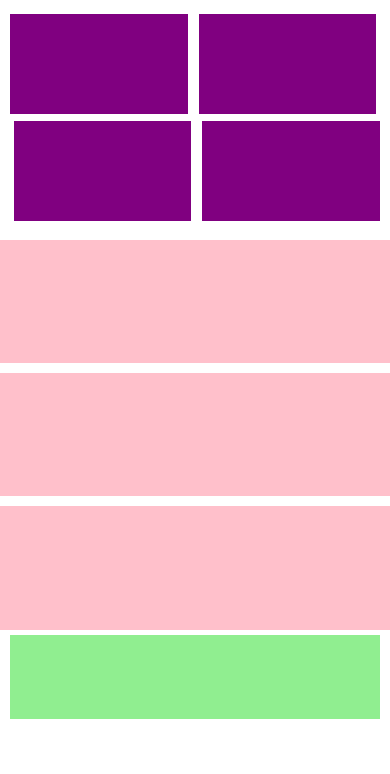
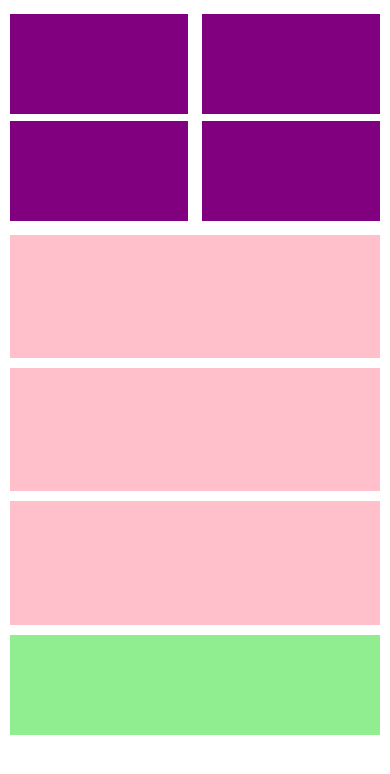
Before and after one commit to louohr/exercises-responsivity-bootcamp, a plain HTML site: page exercise-two/index.html in a window 390 px wide. Drawn offline with Linux system fonts and the light colour scheme.

Commit message:
fix code

```diff
--- a/exercise-two/style.css
+++ b/exercise-two/style.css
@@ -43,7 +43,7 @@ header .block:last-child {
 }
 
 footer {
-    min-height: 10vh;
+    height: 100px;
     background-color: lightgreen;
     margin-left: 10px;
     margin-right: 10px;
@@ -53,12 +53,15 @@ footer {
     header {
         flex-direction: row;
         flex-wrap: wrap;
+        justify-content: space-between;
 
     }
 
     .block {
         width: 48%;
-        margin: 1%;
+        margin: 1% 0;
+        flex-direction: row;
+        flex-wrap: nowrap;
     }
 
     .container {
@@ -67,7 +70,12 @@ footer {
     }
 
     .pink-block {
-        width: 100%;
-        margin: 5px 0;
+        width: calc(100% - 20px);
+        margin: 5px 10;
+    }
+
+    footer {
+        width: calc(100% - 20px);
+        margin: 5px 10;
     }
 }
```
